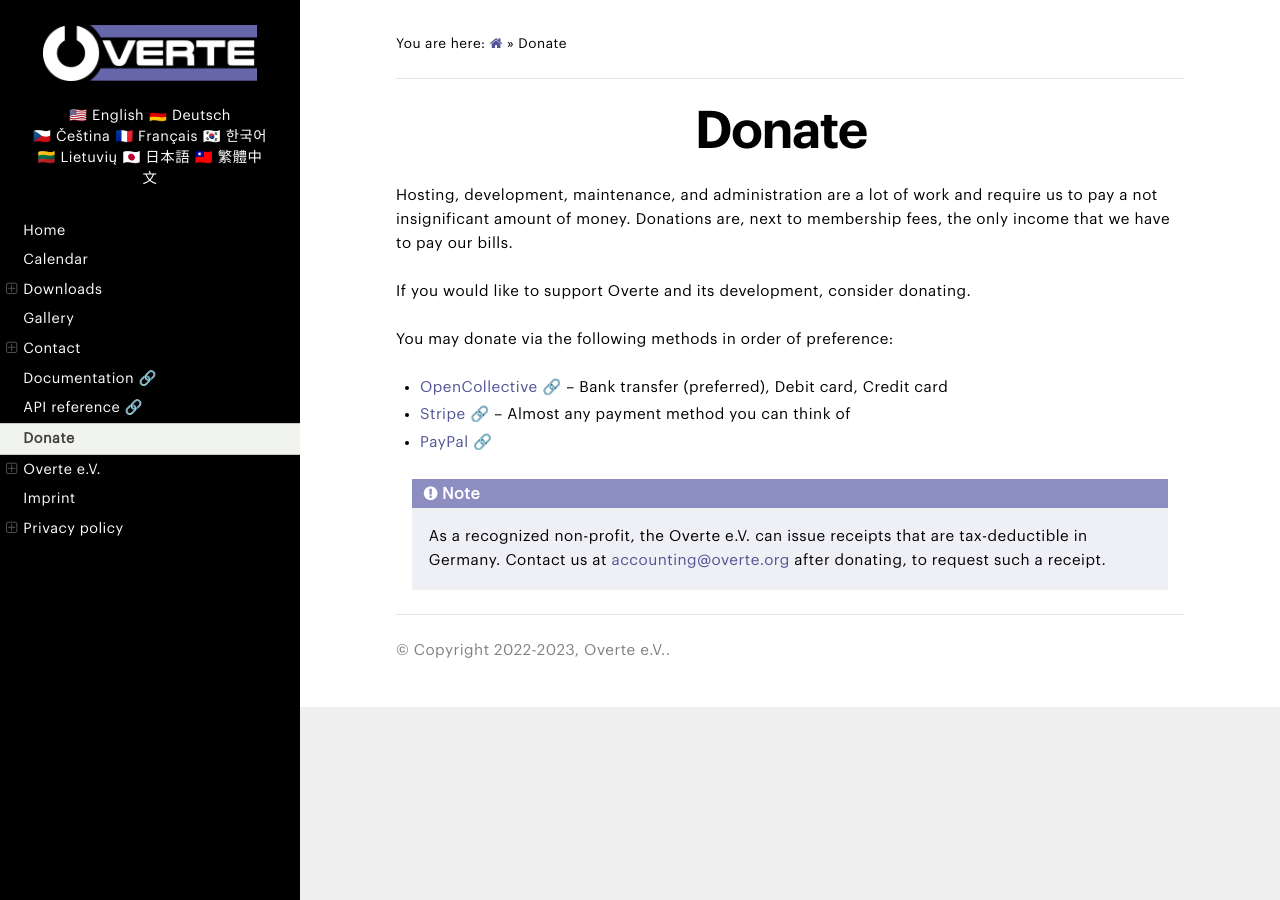
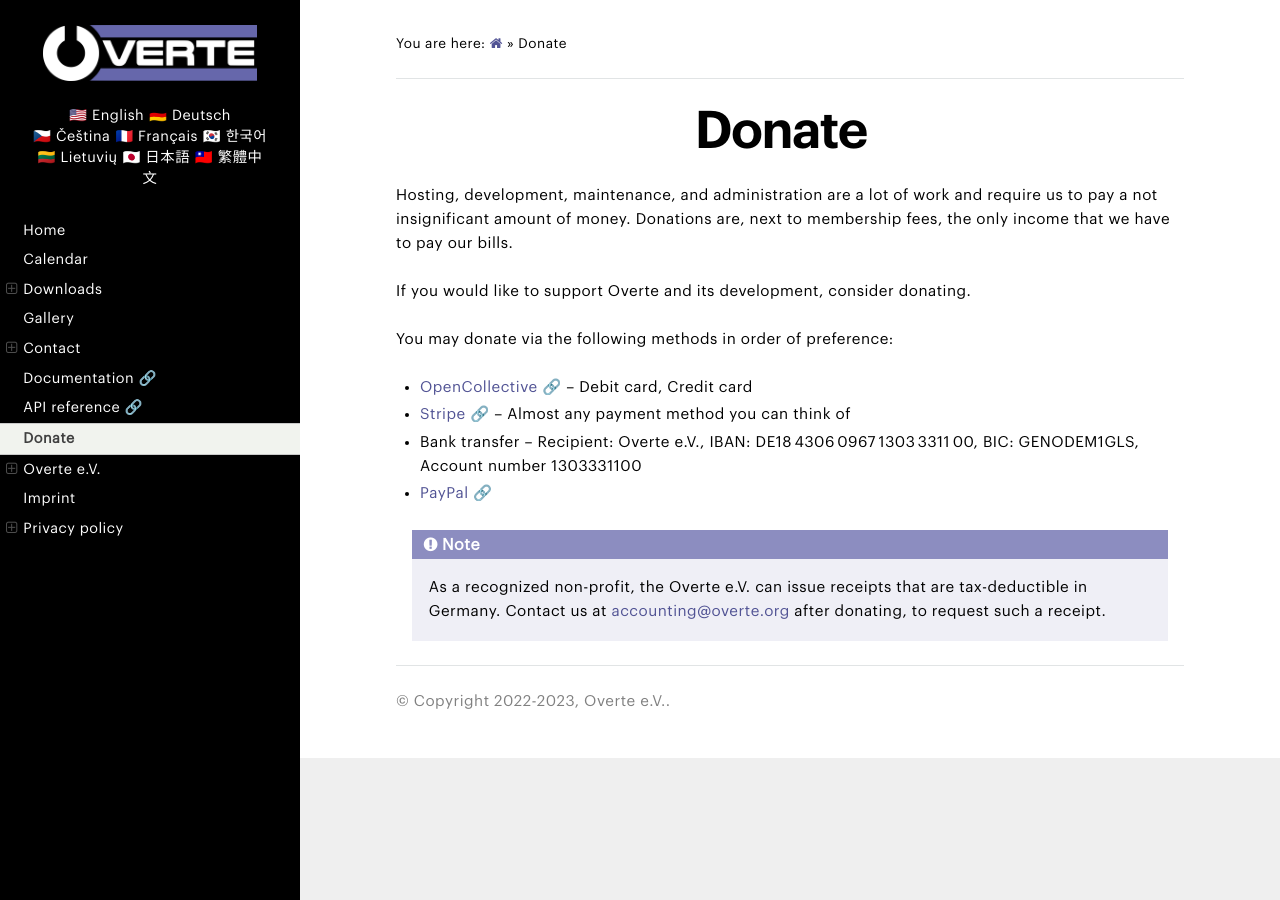
Before and after one commit to overte-org/overte-website-sphinx, a Sphinx documentation site: the page built from source/donate.rst, in a window 1280 px wide. Built offline with Sphinx 7.4.7 and the Read the Docs theme 2.0.0, drawn with Linux system fonts in a browser that asks for light colours.

Commit message:
Add bank transfer to donate.rst, as OpenCollective doesn't actually expose it.

```diff
--- a/source/donate.rst
+++ b/source/donate.rst
@@ -9,8 +9,9 @@
 
 You may donate via the following methods in order of preference:
 
-- `OpenCollective 🔗 <https://opencollective.com/overte>`_ – Bank transfer (preferred), Debit card, Credit card
+- `OpenCollective 🔗 <https://opencollective.com/overte>`_ – Debit card, Credit card
 - `Stripe 🔗 <https://donate.stripe.com/28o8xXbZC9uS7RecMM>`_ – Almost any payment method you can think of
+- Bank transfer – Recipient: Overte e.V., IBAN: DE18 4306 0967 1303 3311 00, BIC: GENODEM1GLS, Account number 1303331100
 - `PayPal 🔗 <https://www.paypal.com/donate/?hosted_button_id=GJPDZP47RG34E>`_
 
 .. note::
```
